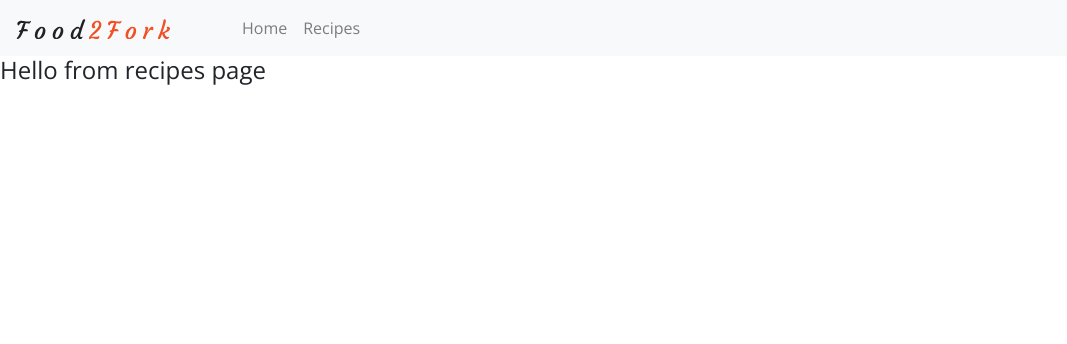
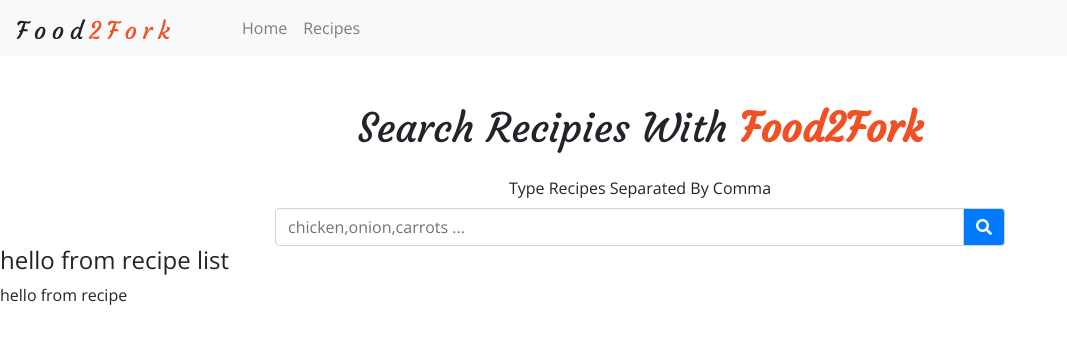
Before and after one commit to aferracci/recipes-app, a React (Create React App) app: page /recipes in a window 1280 px wide. Shown: the top 344 px of the page, without its empty margins (0-1067 px from the left). Built offline with nearby package versions, Linux system fonts and the light colour scheme.

Commit message:
Search component done

```diff
--- /dev/null
+++ b/src/components/Recipe.js
@@ -0,0 +1,11 @@
+import React, { Component } from 'react'
+
+export default class Recipe extends Component {
+    render() {
+        return (
+            <div>
+                hello from recipe
+            </div>
+        )
+    }
+}
--- /dev/null
+++ b/src/components/RecipeList.js
@@ -0,0 +1,14 @@
+import React, { Component } from 'react';
+import Recipe from "./Recipe";
+
+export default class RecipeList extends Component {
+
+    render() {
+        return (
+            <div>
+                <h4>hello from recipe list</h4>
+                <Recipe />
+            </div>
+        )
+    }
+}
--- /dev/null
+++ b/src/components/Search.js
@@ -0,0 +1,41 @@
+import React, { Component } from 'react'
+
+export default class Search extends Component {
+    render() {
+
+        const {handleChange, handleSubmit, search} = this.props;
+
+        return (
+            <div className = "container">
+                <div className = "row">
+                    <div className = "col-10 mx-auto col-md-8 mt-5 text-center">
+                        <h1 className = "text-slanted text-capitalize">
+                            search recipies with <strong className = "text-orange">Food2Fork</strong>
+                        </h1>
+                        <form className = "mt-4">
+                            <label htmlFor="search" className="text-capitalize">
+                                type recipes separated by comma
+                            </label>
+                            <div className="input-group">
+                                <input
+                                    type="text"
+                                    name="search"
+                                    className="form-control"
+                                    placeholder="chicken,onion,carrots ..."
+                                    value={search}
+                                    onChange={handleChange}
+                                />
+                                <div className="input-group-append">
+                                    <button type="submit" className="input-group-text bg-primary text-white" onClick={handleSubmit}>
+                                        <i className="fas fa-search" />
+                                    </button>
+
+                                </div>
+                            </div>
+                        </form>
+                    </div>
+                </div>
+            </div>
+        )
+    }
+}
--- a/src/pages/Recipes.js
+++ b/src/pages/Recipes.js
@@ -1,11 +1,39 @@
 import React, { Component } from 'react'
+import RecipeList from "../components/RecipeList";
+import Search from "../components/Search";
+import {recipeData} from "../data/tempList";
 
 export default class Recipes extends Component {
+
+    constructor(props) {
+        super(props);
+    }
+
+    state = {
+        recipes: recipeData,
+        search: ""
+    }
+
+    handleChange = (e) => {
+        this.setState({
+            search: e.target.value
+        });
+    }
+
+    handleSubmit = (e) => {
+        e.preventDefault();
+    }
+
     render() {
         return (
-            <h4>
-                Hello from recipes page
-            </h4>
+            <>
+                <Search
+                    search={this.state.search}
+                    handleChange={this.handleChange}
+                    handleSubmit={this.handleSubmit}/>
+
+                <RecipeList recipes={this.state.recipes}/>
+            </>
         )
     }
 }
```
